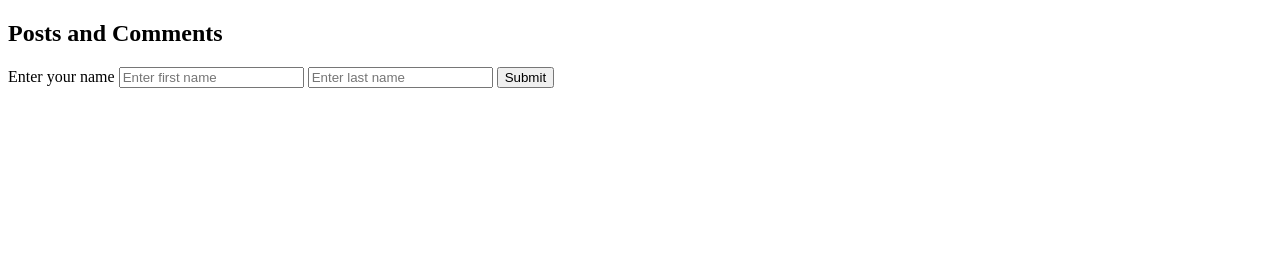
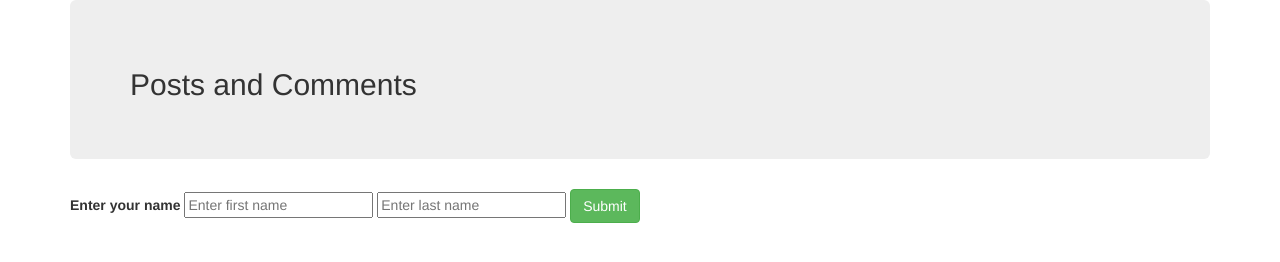
Before and after one commit to davideliason/posts-and-comments, a website: page index.html in a window 1280 px wide. Drawn offline with nearby package versions, Linux system fonts and the light colour scheme.

Commit message:
add some simple bootstrap styling to main page and input form fields, button

```diff
--- a/app.js
+++ b/app.js
@@ -2,7 +2,7 @@
 var app = express();
 
 app.get("/", (req, res) => {
-    res.send("Hello World");
+    res.sendFile(__dirname + "/index.html");
 });
 
 var port = process.env.PORT || 3000;
--- a/index.html
+++ b/index.html
@@ -3,16 +3,24 @@
 
 <head>
     <title>Posts and Comments</title>
+    <link rel="stylesheet" href="https://maxcdn.bootstrapcdn.com/bootstrap/3.3.7/css/bootstrap.min.css" integrity="sha384-BVYiiSIFeK1dGmJRAkycuHAHRg32OmUcww7on3RYdg4Va+PmSTsz/K68vbdEjh4u"
+        crossorigin="anonymous">
 </head>
 
 </html>
 
 <body>
+    <div class="container">
+        <div class="jumbotron">
             <h2>Posts and Comments</h2>
+        </div>
+
         <form method="post" action="/addname">
             <label> Enter your name</label>
             <input type="text" name="firstName" placeholder="Enter first name" required>
             <input type="text" name="lastName" placeholder="Enter last name" required>
-        <input type="submit" value="Submit">
+            <input type="submit" class="btn btn-success" value="Submit">
         </form>
+
+    </div>
 </body>
```
Lines whose indentation alone changed are shown as unchanged.
